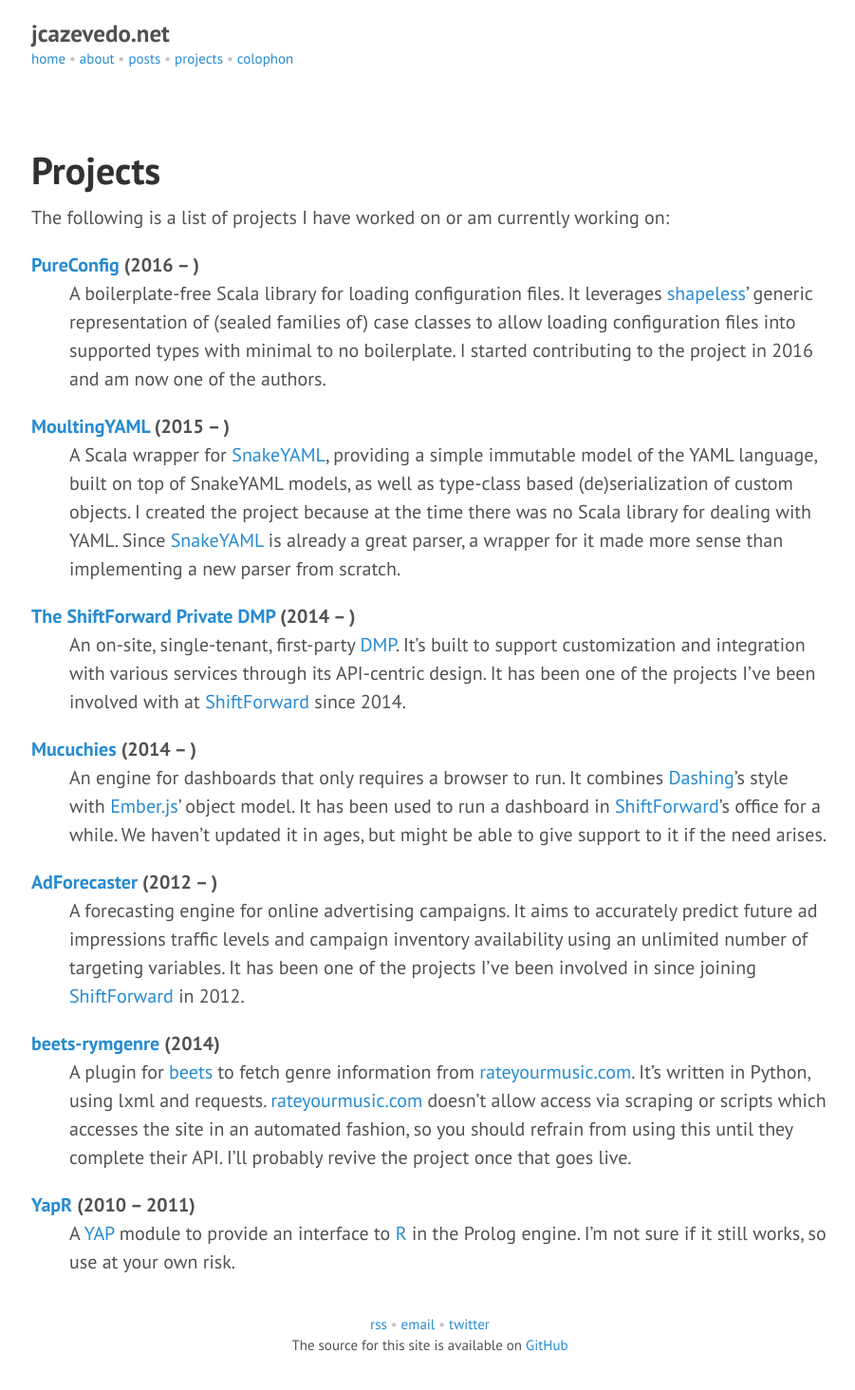
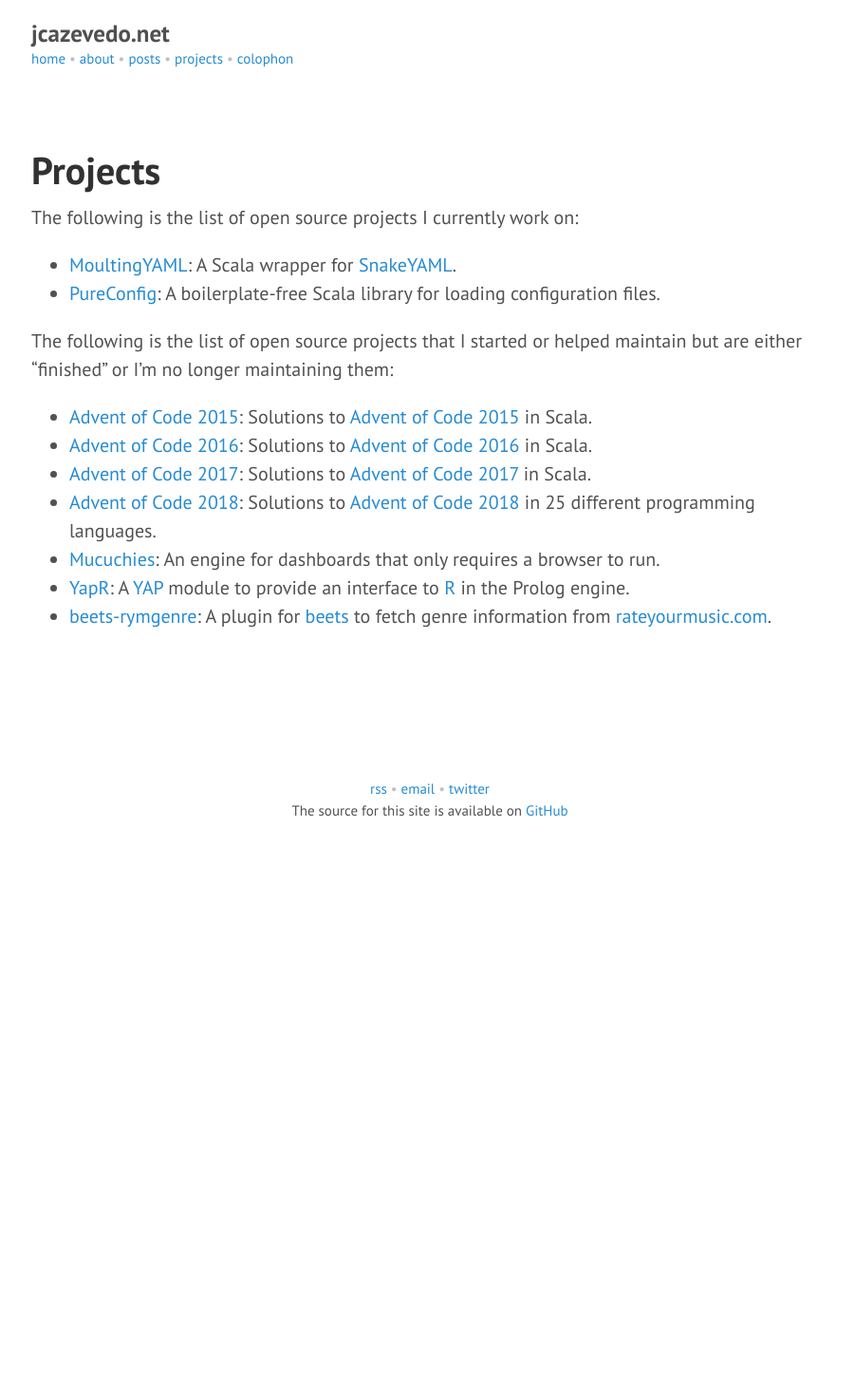
Before and after one commit to jcazevedo/jcazevedo.net, a Jekyll site: the page built from projects.md, in a window 1280 px wide. Shown: the whole page at 95% size, without its empty margins (187-1088 px from the left). Built offline with Jekyll 4.4.1, drawn with Linux system fonts in a browser that asks for light colours; after the commit the page ends 900 px from its top, so only the background shows below that.

Commit message:
Update projects page

```diff
--- a/projects.md
+++ b/projects.md
@@ -5,77 +5,26 @@
 
 # Projects
 
-The following is a list of projects I have worked on or am currently working on:
+The following is the list of open source projects I currently work on:
 
-[PureConfig](https://github.com/pureconfig/pureconfig) (2016 -- )
+* [MoultingYAML](https://github.com/jcazevedo/moultingyaml): A Scala wrapper for
+  [SnakeYAML][snakeyaml].
+* [PureConfig](https://github.com/pureconfig/pureconfig): A boilerplate-free
+  Scala library for loading configuration files.
 
-: A boilerplate-free Scala library for loading configuration files. It
-leverages [shapeless][shapeless]' generic representation of (sealed families of)
-case classes to allow loading configuration files into supported types with
-minimal to no boilerplate. I started contributing to the project in 2016 and am
-now one of the authors.
+The following is the list of open source projects that I started or helped
+maintain but are either "finished" or I'm no longer maintaining them:
 
-[MoultingYAML](https://github.com/jcazevedo/moultingyaml) (2015 -- )
+* [Advent of Code 2015](https://github.com/jcazevedo/advent-of-code-2015): Solutions to [Advent of Code 2015](https://adventofcode.com/2015) in Scala.
+* [Advent of Code 2016](https://github.com/jcazevedo/advent-of-code-2016): Solutions to [Advent of Code 2016](https://adventofcode.com/2016) in Scala.
+* [Advent of Code 2017](https://github.com/jcazevedo/advent-of-code-2017): Solutions to [Advent of Code 2017](https://adventofcode.com/2017) in Scala.
+* [Advent of Code 2018](https://github.com/jcazevedo/advent-of-code-2018): Solutions to [Advent of Code 2018](https://adventofcode.com/2018) in 25 different programming languages.
+* [Mucuchies](https://github.com/ShiftForward/mucuchies): An engine for dashboards that only requires a browser to run.
+* [YapR](https://github.com/jcazevedo/YapR): A [YAP][yap] module to provide an interface to [R][r] in the Prolog engine.
+* [beets-rymgenre](https://github.com/jcazevedo/beets-rymgenre): A plugin for [beets][beets] to fetch genre information from [rateyourmusic.com][rym].
 
-: A Scala wrapper for [SnakeYAML][snakeyaml], providing a simple immutable model
-of the YAML language, built on top of SnakeYAML models, as well as type-class
-based (de)serialization of custom objects. I created the project because at the
-time there was no Scala library for dealing with YAML.
-Since [SnakeYAML][snakeyaml] is already a great parser, a wrapper for it made
-more sense than implementing a new parser from scratch.
-
-[The ShiftForward Private DMP](https://dmp.shiftforward.eu/) (2014 -- )
-
-: An on-site, single-tenant, first-party [DMP][dmp]. It's built to support
-customization and integration with various services through its API-centric
-design. It has been one of the projects I've been involved with
-at [ShiftForward][sf] since 2014.
-
-[Mucuchies](https://github.com/ShiftForward/mucuchies) (2014 -- )
-
-: An engine for dashboards that only requires a browser to run. It
-combines [Dashing][dashing]'s style with [Ember.js][emberjs]' object model. It
-has been used to run a dashboard in [ShiftForward][sf]'s office for a while. We
-haven't updated it in ages, but might be able to give support to it if the need
-arises.
-
-[AdForecaster](https://www.adforecaster.com/) (2012 -- )
-
-: A forecasting engine for online advertising campaigns. It aims to accurately
-predict future ad impressions traffic levels and campaign inventory availability
-using an unlimited number of targeting variables. It has been one of the
-projects I've been involved in since joining [ShiftForward][sf] in 2012.
-
-[beets-rymgenre](https://github.com/jcazevedo/beets-rymgenre) (2014)
-
-: A plugin for [beets][beets] to fetch genre information
-from [rateyourmusic.com][rym]. It’s written in Python, using lxml and
-requests. [rateyourmusic.com][rym] doesn't allow access via scraping or scripts
-which accesses the site in an automated fashion, so you should refrain from
-using this until they complete their API. I'll probably revive the project once
-that goes live.
-
-[YapR](https://github.com/jcazevedo/YapR) (2010 -- 2011)
-
-: A [YAP][yap] module to provide an interface to [R][r] in the Prolog engine.
-I'm not sure if it still works, so use at your own risk.
-
-[adforecaster]: http://www.adforecaster.com/
-[adstax]: http://dmp.shiftforward.eu/
-[beets-rymgenre]: http://github.com/jcazevedo/beets-rymgenre
 [beets]: http://beets.radbox.org/
-[dashing]: http://dashing.io/
-[dmp]: http://en.wikipedia.org/wiki/Personalized_marketing#DMP
-[emberjs]: http://emberjs.com/
-[lxml]: http://lxml.de/
-[moultingyaml]: http://github.com/jcazevedo/moultingyaml
-[mucuchies]: http://github.com/ShiftForward/mucuchies
-[pureconfig]: http://github.com/melrief/pureconfig
 [r]: http://www.r-project.org/
-[requests]: http://docs.python-requests.org/
 [rym]: http://rateyourmusic.com/
-[sf]: http://www.shiftforward.eu/
-[shapeless]: http://github.com/milessabin/shapeless
 [snakeyaml]: https://bitbucket.org/asomov/snakeyaml
 [yap]: http://www.dcc.fc.up.pt/~vsc/Yap/
-[yapr]: http://github.com/jcazevedo/YapR
```
